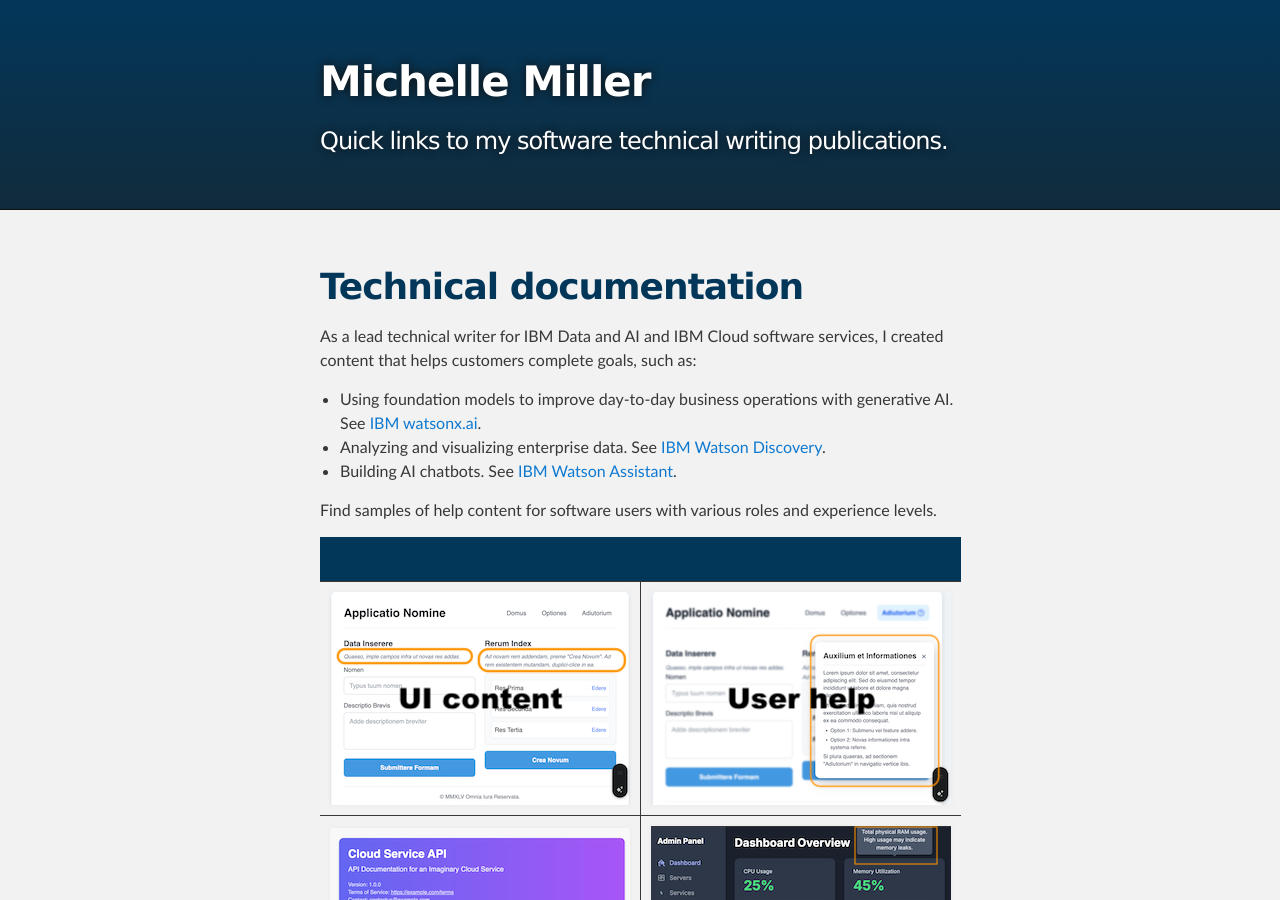
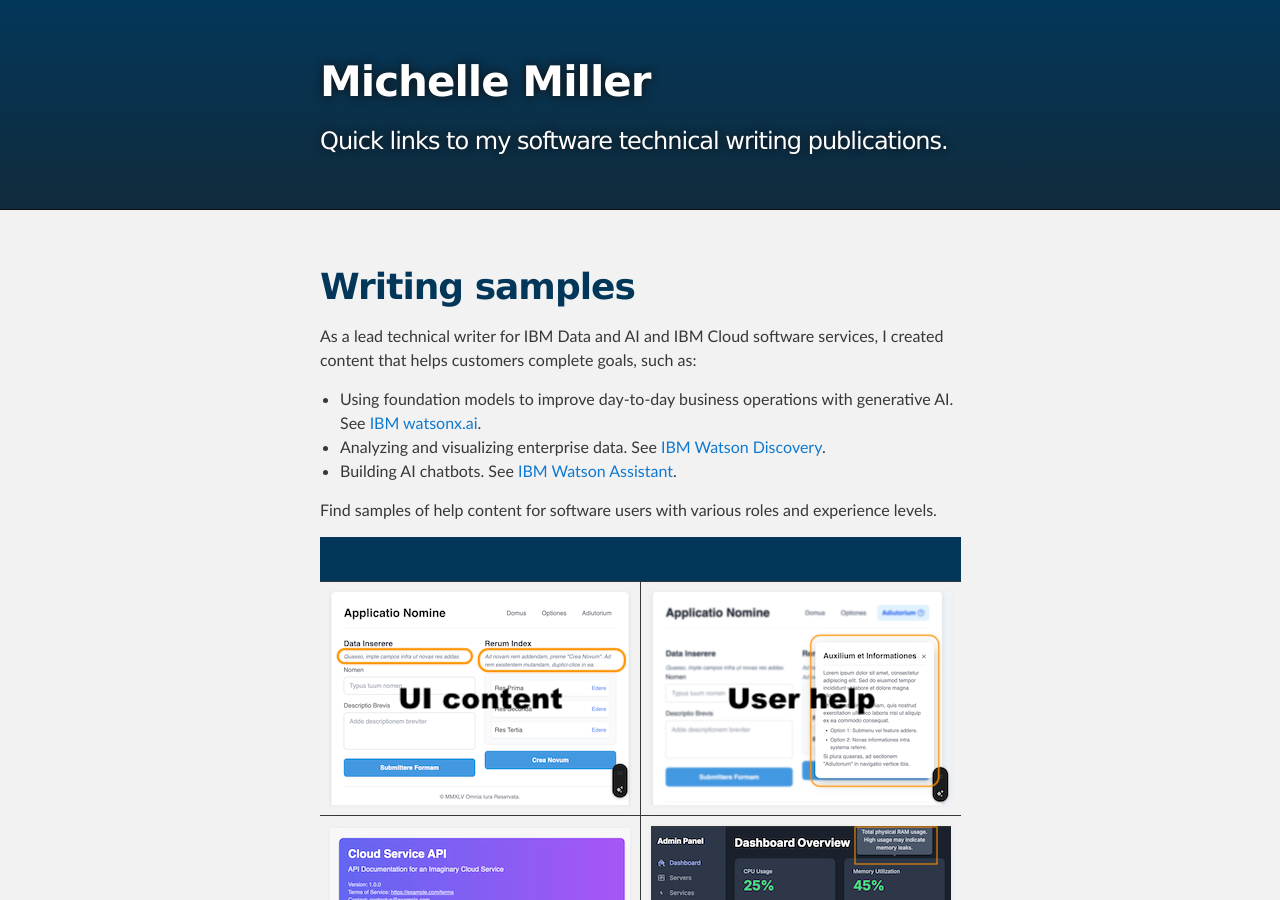
Before and after one commit to michelle-miller/michelle-miller.github.io, a Jekyll site: the page built from index.md, in a window 1280 px wide and 900 px high. Built offline with Jekyll 4.4.1, drawn with Linux system fonts in a browser that asks for light colours; our own code applies the rules of GitHub Pages for plain Markdown files.

Commit message:
update title

```diff
--- a/index.md
+++ b/index.md
@@ -1,4 +1,4 @@
-# Technical documentation
+# Writing samples
 
 As a lead technical writer for IBM Data and AI and IBM Cloud software services, I created content that helps customers complete goals, such as:
 
```
